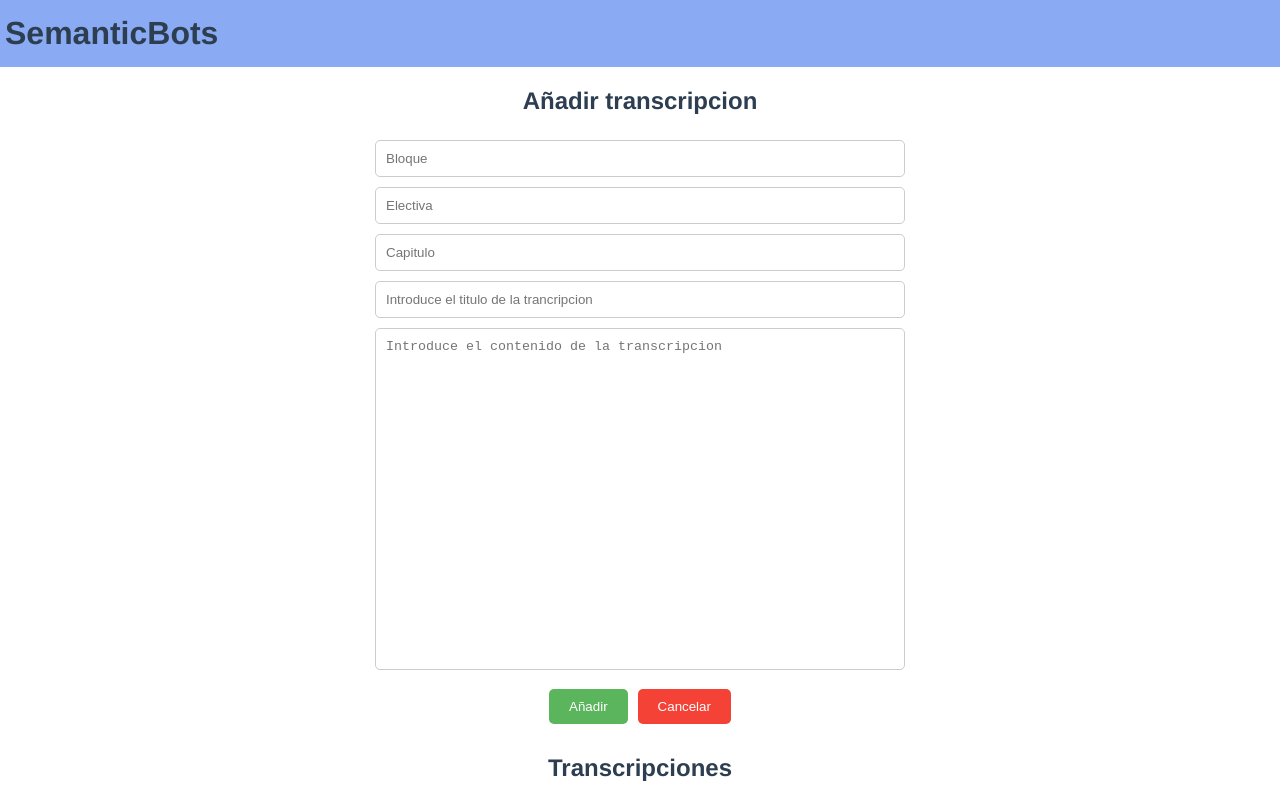
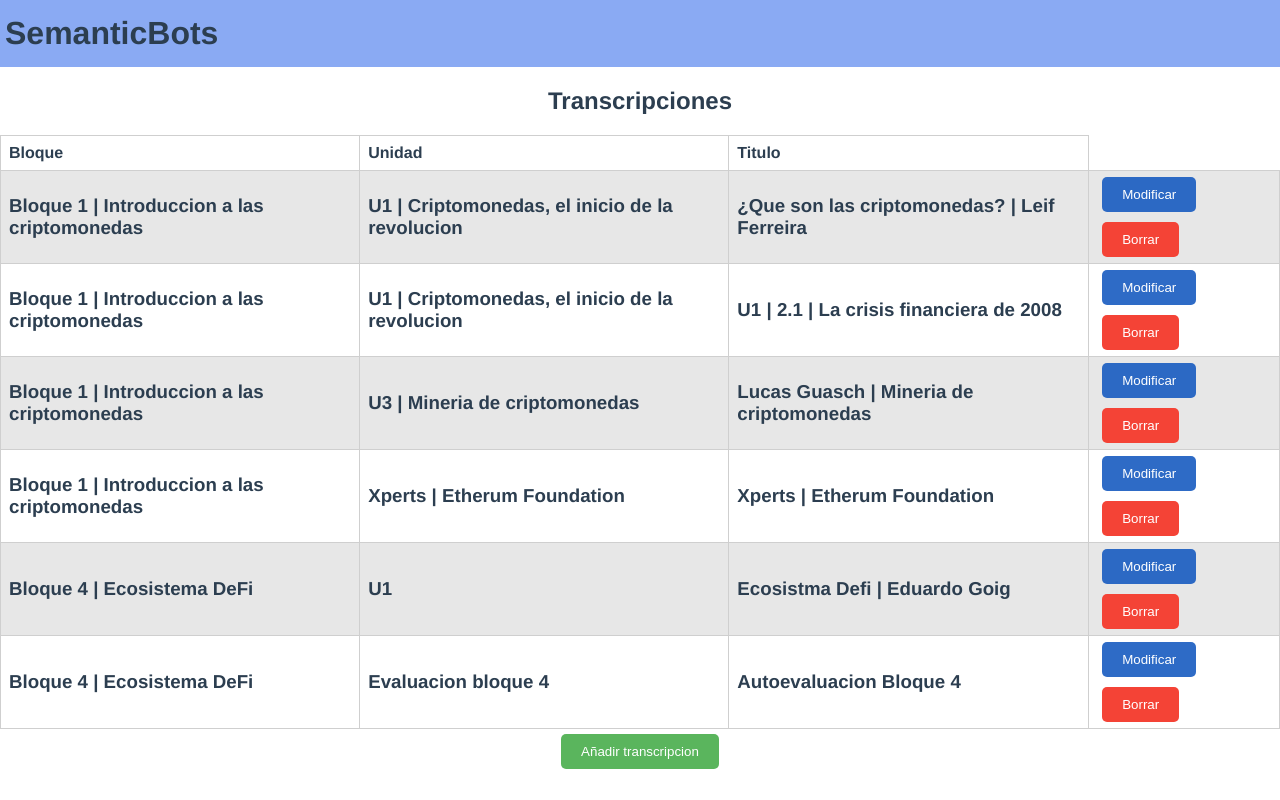
Before and after one commit to ErikAndresFelea/vue-node-express, a Vue app in the folder client/: page /home in a window 1280 px wide. Shown: the top 800 px of the page. Built offline with nearby package versions, Linux system fonts and the light colour scheme.

Commit message:
toggle views & AddTranscription component

```diff
--- a/client/src/components/AddTranscription.vue
+++ b/client/src/components/AddTranscription.vue
@@ -1,5 +1,6 @@
 <template>
-  <form @submit="onSubmit">
+<div>
+  <form @submit.prevent="onSubmit">
     <h2>Añadir transcripcion</h2>
     <div>
       <input placeholder="Bloque" id="block" v-model="block" type="text" required>
@@ -18,11 +19,10 @@
     </div>
     <div>
       <ButtonComp type="submit" class="confirm-button" :text="'Añadir'" />
-      <router-link to="/home">
-        <ButtonComp class="cancel-button" :text="'Cancelar'" />
-      </router-link>
     </div>
   </form>
+  <ButtonComp @btn-click="showGet" class="cancel-button" :text="'Cancelar'" />
+</div>
 </template>
 
 <script>
@@ -36,9 +36,7 @@ export default {
   },
 
   methods: {
-    onSubmit(e) {
-      e.preventDefault()
-
+    onSubmit() {
       const newTransc = {
         id: Math.floor(Math.random() * 100000),
         block: this.block,
@@ -49,8 +47,23 @@ export default {
       }
 
       // alert('Tarea añadida')
-      // this.$router.push('/home')
       this.$emit('add-transc', newTransc)
+
+      reset()
+    },
+
+    showGet() {
+      this.$emit('show-get')
+
+      reset()
+    },
+
+    reset() {
+      this.block = '',
+      this.elective = '',
+      this.unit = '',
+      this.title = '',
+      this.text = ''
     }
   },
 
@@ -62,7 +75,11 @@ export default {
       title: '',
       text: ''
     }
-  }
+  },
+
+  emits: [
+    'add-transc', 'show-get'
+  ]
 }
 </script>
 
--- a/client/src/components/AllTranscriptionsComp.vue
+++ b/client/src/components/AllTranscriptionsComp.vue
@@ -19,6 +19,9 @@
         </tr>
       </tbody>
   </table>
+  <div>
+    <ButtonComp @btn-click="$emit('show-add')" class="confirm-button" :text="'Añadir transcripcion'" />
+  </div>
   </div>
 
 
@@ -26,6 +29,7 @@
 
 <script>
 import TranscriptionComp from './TranscriptionComp.vue'
+import ButtonComp from './ButtonComp.vue'
 
 export default {
   name: 'AllTranscriptionsComp',
@@ -35,15 +39,12 @@ export default {
   },
 
   emits: [
-    'delete-transc'
+    'delete-transc', 'show-add'
   ],
 
   components: {
-    TranscriptionComp
-  },
-
-  emits: [
-    'btn-delete'
-  ]
+    TranscriptionComp,
+    ButtonComp
+  }
 }
 </script>
--- a/client/src/components/TranscriptionComp.vue
+++ b/client/src/components/TranscriptionComp.vue
@@ -32,11 +32,7 @@ export default {
 
   components: {
     ButtonComp
-  },
-
-  emits: [
-    'btn-delete'
-  ]
+  }
 }
 </script>
 
--- a/client/src/views/Home.vue
+++ b/client/src/views/Home.vue
@@ -1,9 +1,9 @@
 <template>
   <div>
-    <AddTranscription @addTransc="addTranscription" v-show="true"/>
+    <AddTranscription @show-get="toggleShow(false, true)" @add-transc="addTranscription" v-show="showAdd"/>
   </div>
   <div>
-    <AllTranscriptionsComp @delete-transc="deleteTranscription" :transcs="transcs"  v-show="true"/>
+    <AllTranscriptionsComp @show-add="toggleShow(true, false)" @delete-transc="deleteTranscription" :transcs="transcs"  v-show="showGet"/>
   </div>
 </template>
 
@@ -32,11 +32,16 @@ export default {
       this.transcs = [...transcs, transcripcion]
 
       console.log(transcripcion)
+    },
+
+    toggleShow(add, get) {
+      this.showAdd = add,
+      this.showGet = get
     }
   },
 
   emits: [
-    'delete-transc'
+    'delete-transc', 'show-get', 'show-add'
   ],
 
   data () {
```
